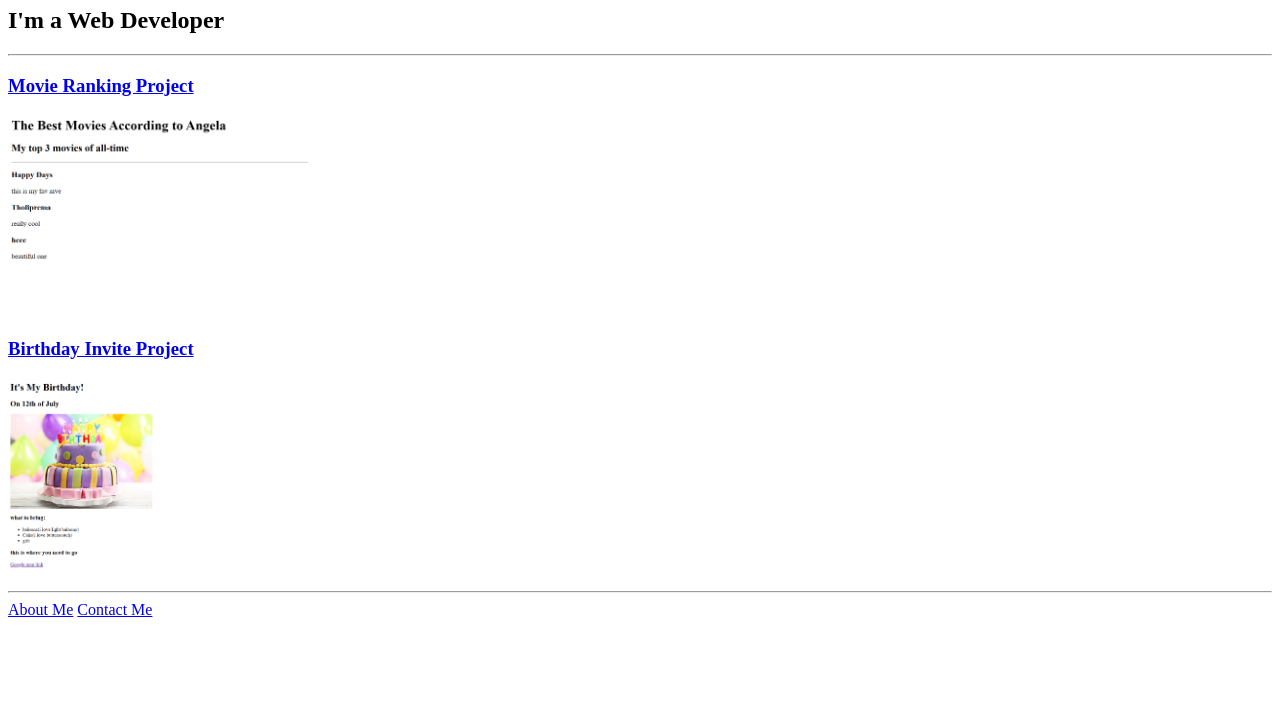
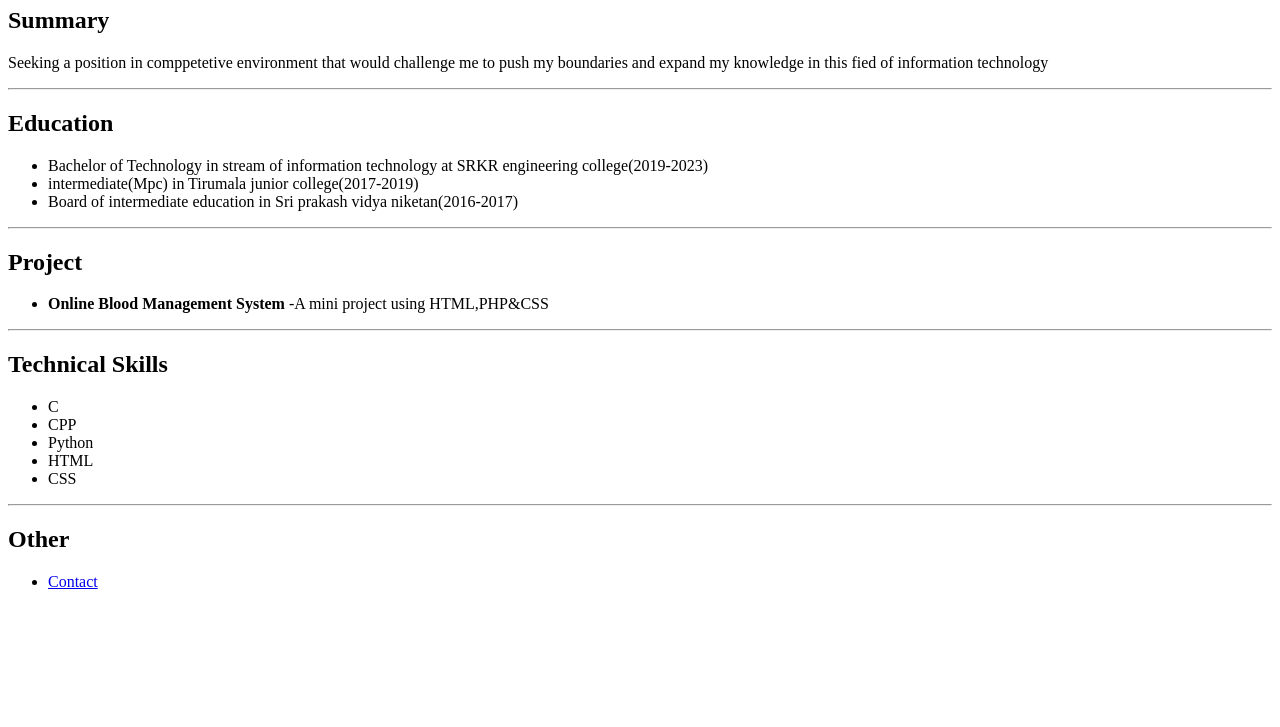
Before and after one commit to BHUVANASRI12/html.portfolio, a plain HTML site: page index.html in a window 1280 px wide. Shown: the part 73-800 px from the top of the page. Drawn offline with Linux system fonts and the light colour scheme.

Commit message:
Add files via upload

```diff
--- a/index.html
+++ b/index.html
@@ -1,37 +1,43 @@
-<!-- TODO 1: Create the HTML Boilerplate -->
+<!DOCTYPE html>
+<html>
+    <head>
+        <h1>Bhuvana Sri</h1>
 
-<!-- TODO 2: Add Your previous projects' HTML into the public folder -->
+    </head>
+    <body>
+        <h2>Summary</h2>
+        <p>Seeking a position in comppetetive environment that would challenge me to push my boundaries and expand my knowledge in this fied of information technology</p>
+        <hr/>
+        <h2>Education</h2>
+        <ul>
+            <li>Bachelor of Technology in stream of information technology at SRKR engineering college(2019-2023)</li>
+            <li>intermediate(Mpc) in Tirumala junior college(2017-2019)</li>
+            <li>Board of intermediate education in Sri prakash vidya niketan(2016-2017)</li>
+        </ul>
+        <hr/>
+        <h2>Project</h2>
+        <ul>
+            <li>
+                <b>Online Blood Management System</b> -A mini project using HTML,PHP&CSS
+            </li>
 
-<!-- TODO 3: Take screenshots of your project previews and add the images to the images folder -->
+        </ul>
+        <hr/>
+        <h2>Technical Skills</h2>
+        <ul>
+            <li>C</li>
+            <li>CPP</li>
+            <li>Python</li>
+            <li>HTML</li>
+            <li>CSS</li>
+        </ul>
+        <hr/>
+        <h2>Other</h2>
+        <ul>
+            <li>
+               <a href="./contact.html" >Contact</a>
+            </li>
+        </ul>
 
-<!-- TODO 4: Add titles/subtitles etc. -->
-
-<!-- TODO 5: Add a link to the project pages -->
-
-<!-- TODO 6: Add images to show the project previews
-HINT for TODO 6: You can use the height attribute set to 200 to make the image smaller:
-https://developer.mozilla.org/en-US/docs/Web/HTML/Element/img#attr-height -->
-
-<!-- TODO 7: Add the Contact Me and About Me page links -->
-<!DOCTYPE html>
-<html lang="en">
-
-<head>
-  <meta charset="UTF-8">
-  <title>Bhuvana Sri's </title>
-</head>
-
-<body>
-  <h1>Bhuvana Sri's Portfolio</h1>
-  <h2>I'm a Web Developer</h2>
-  <hr />
-  <h3><a href="./public/movie-ranking.html">Movie Ranking Project</a></h3>
-  <img src="./assets/images/movie-ranking.png" height="200" alt="movie ranking project preview"/>
-  <h3><a href="./public/birthday-invite.html">Birthday Invite Project</a></h3>
-  <img src="./assets/images/birthday-invite.png" height="200" alt="birthday invite project preview"/>
-  <hr />
-  <a href="./public/about.html">About Me</a>
-  <a href="./public/contact.html">Contact Me</a>
-</body>
-
+    </body>
 </html>
```
